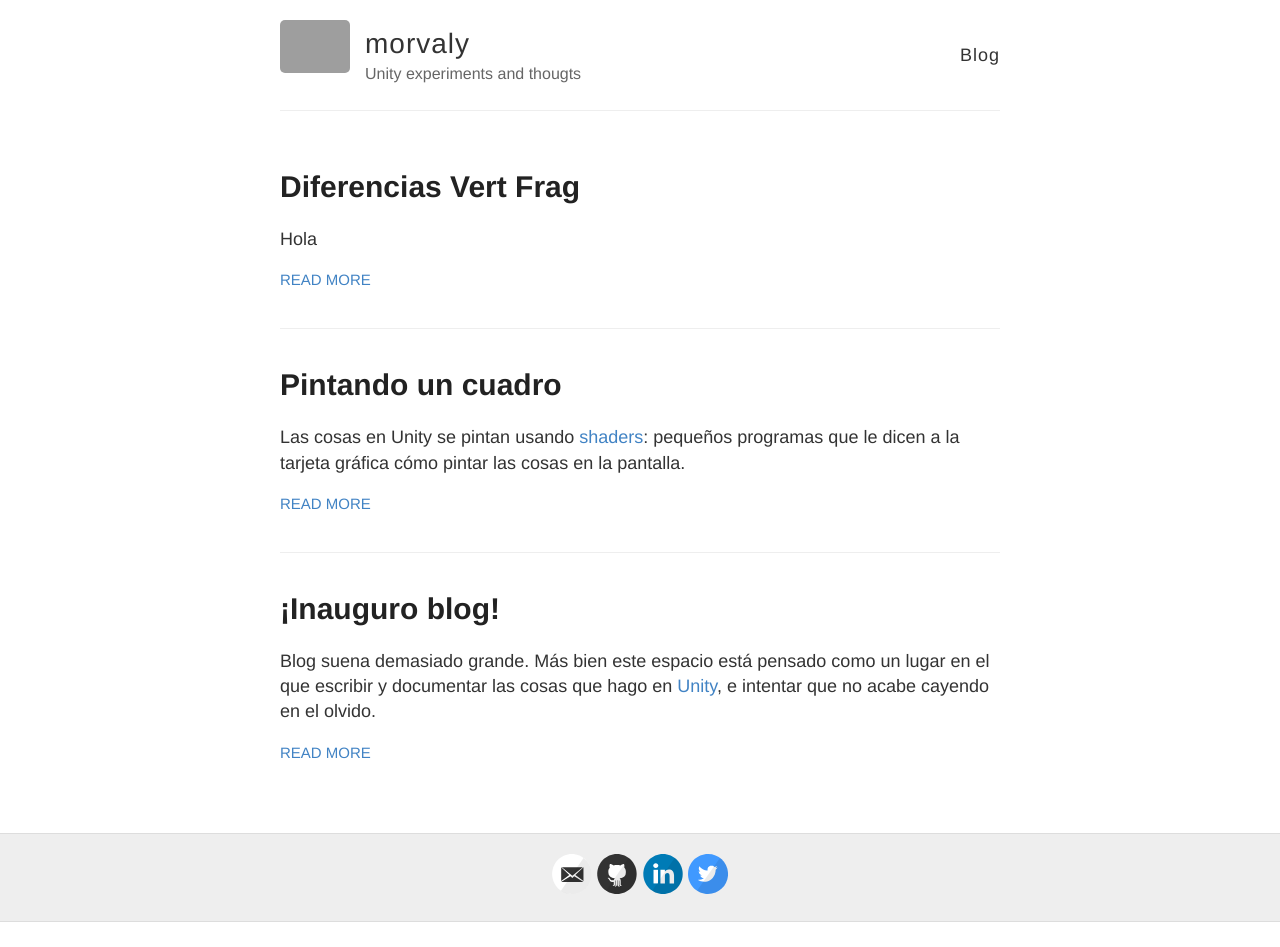
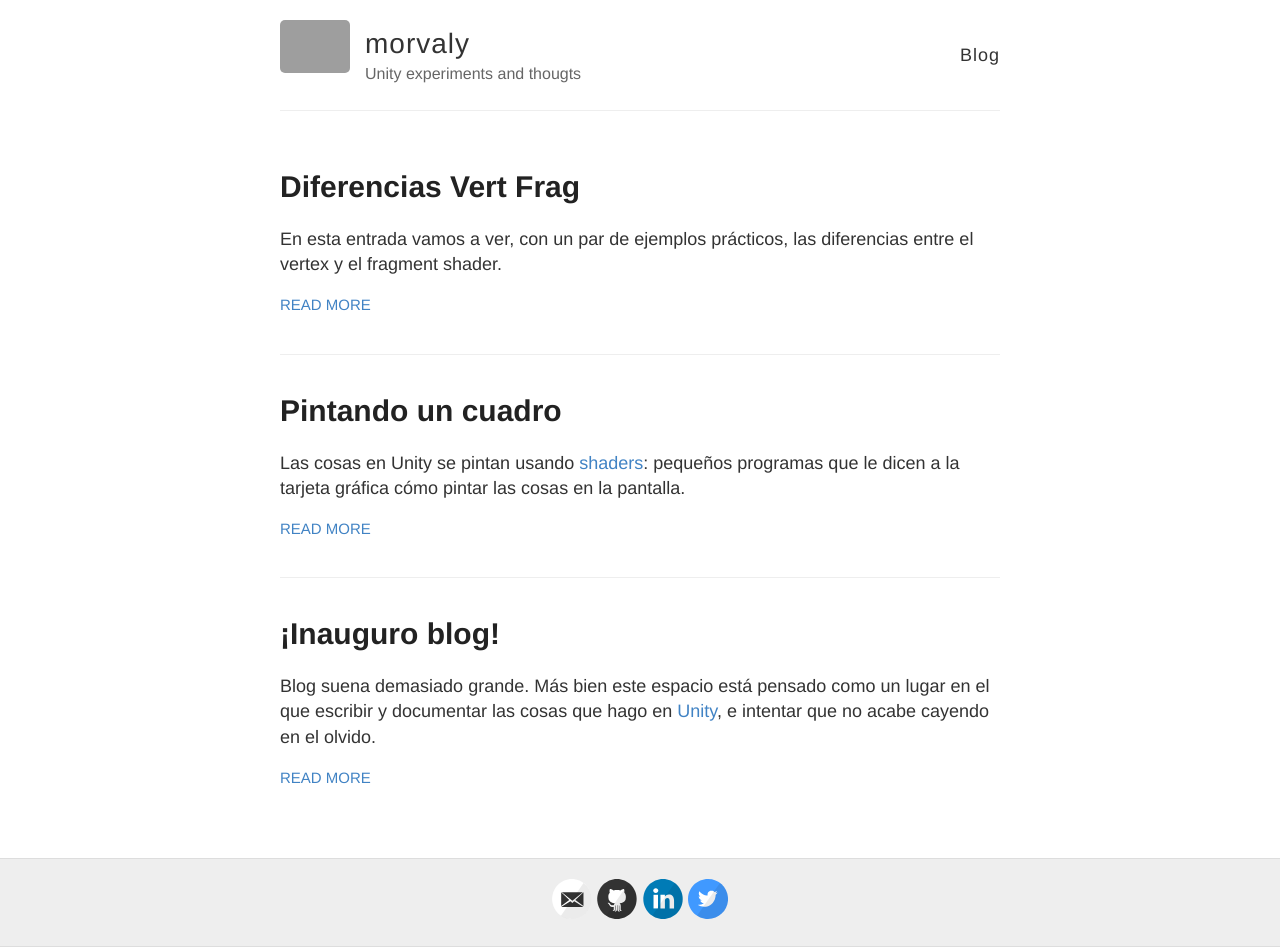
Before and after one commit to josemorval/UnityArchive, a Jekyll site: the page built from index.html, in a window 1280 px wide. Built offline with Jekyll 4.4.1, drawn with Linux system fonts in a browser that asks for light colours; Markdown is read by kramdown in place of the engine named in the settings; before the commit the page ends 922 px from its top, so only the background shows below that; grey boxes are pictures that could not be loaded.

Commit message:
Updated 2015-06-03-diferencias-vert-frag.md

```diff
--- a/_posts/2015-06-03-diferencias-vert-frag.md
+++ b/_posts/2015-06-03-diferencias-vert-frag.md
@@ -3,4 +3,4 @@ published: true
 ---
 
 
-Hola
+En esta entrada vamos a ver, con un par de ejemplos prácticos, las diferencias entre el vertex y el fragment shader.
```
